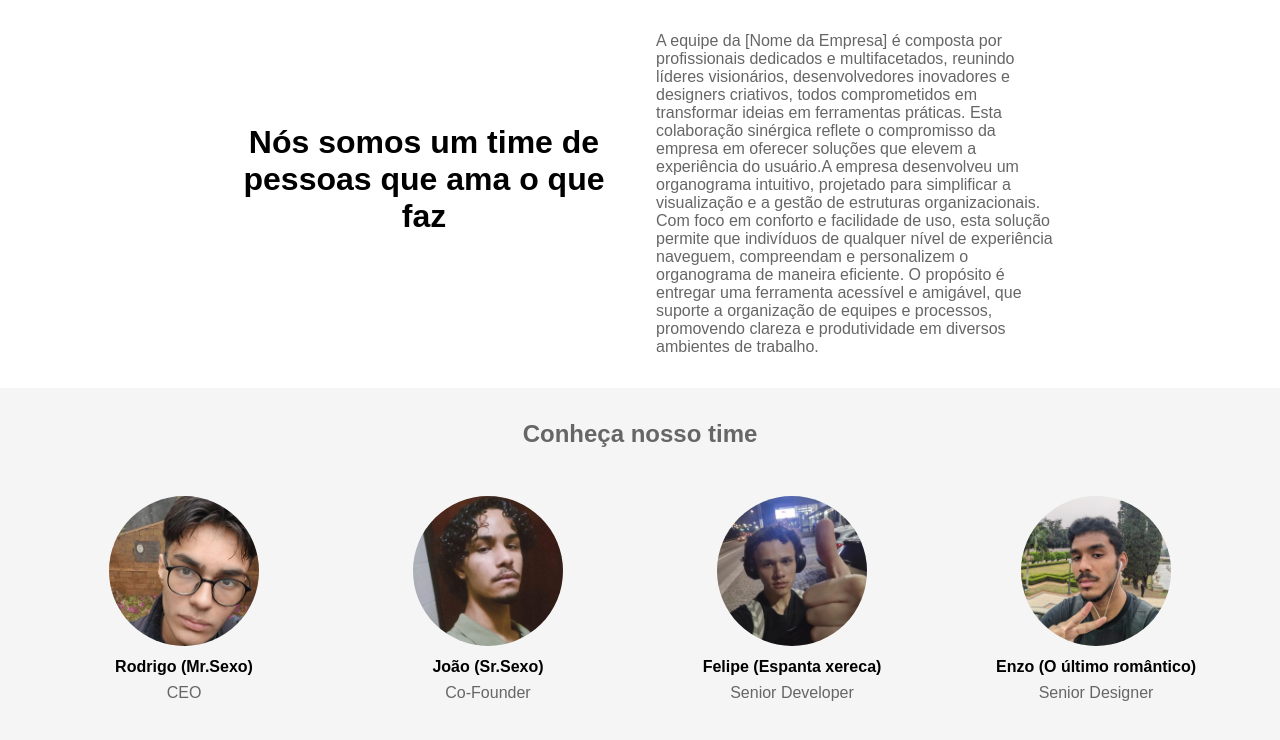
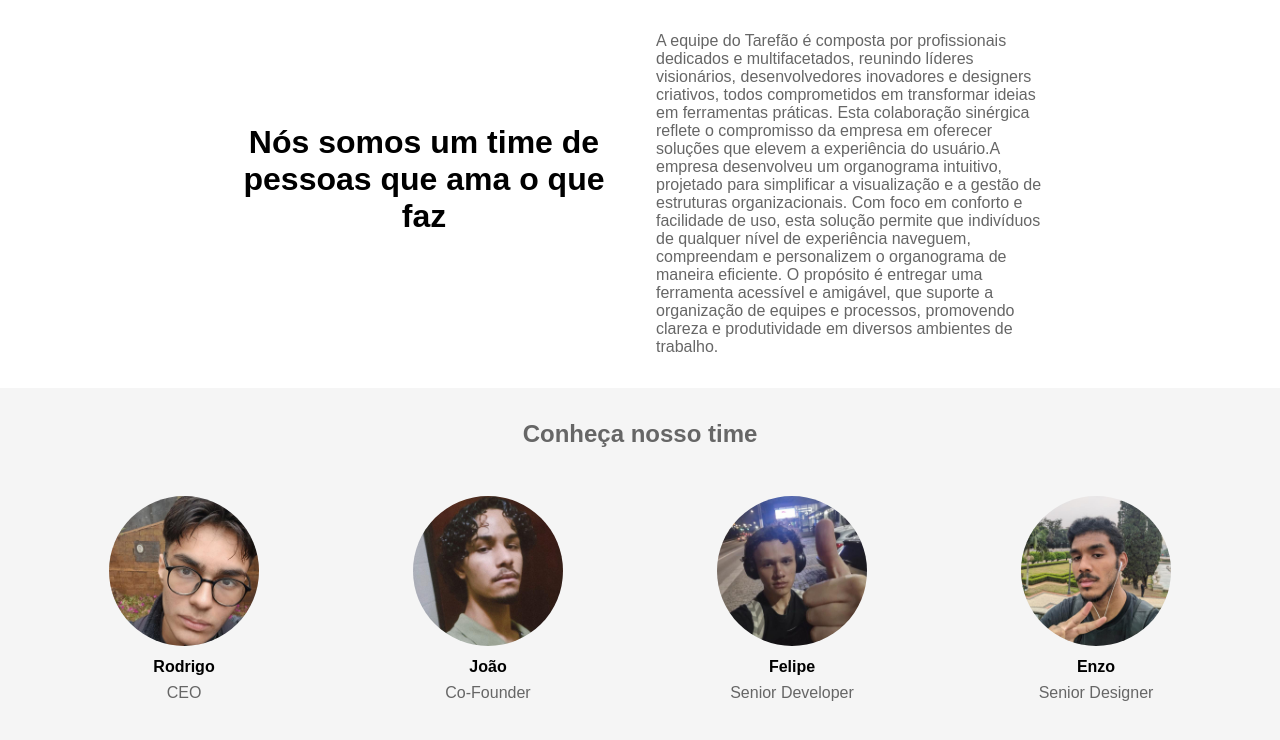
Before and after one commit to RgoSL/Projeto-Venturus-, a React (Vite) app: page /sobrenos in a window 1280 px wide. Shown: the top 740 px of the page. Built offline with nearby package versions, Linux system fonts and the light colour scheme.

Commit message:
Subindo modificações dentro arquivo SobreNos.jsx, especificamente voltada para o front-end

```diff
--- a/src/components/SobreNos/SobreNos.jsx
+++ b/src/components/SobreNos/SobreNos.jsx
@@ -7,7 +7,7 @@ import Joao from './images/jp.jpeg'; // Importando a imagem
 const SobreNos = () => {
   const [isExpanded, setIsExpanded] = useState(false);
 
-  const fullText = "A equipe da [Nome da Empresa] é composta por profissionais dedicados e multifacetados, reunindo líderes visionários, desenvolvedores inovadores e designers criativos, todos comprometidos em transformar ideias em ferramentas práticas. Esta colaboração sinérgica reflete o compromisso da empresa em oferecer soluções que elevem a experiência do usuário.A empresa desenvolveu um organograma intuitivo, projetado para simplificar a visualização e a gestão de estruturas organizacionais. Com foco em conforto e facilidade de uso, esta solução permite que indivíduos de qualquer nível de experiência naveguem, compreendam e personalizem o organograma de maneira eficiente. O propósito é entregar uma ferramenta acessível e amigável, que suporte a organização de equipes e processos, promovendo clareza e produtividade em diversos ambientes de trabalho.";
+  const fullText = "A equipe do Tarefão é composta por profissionais dedicados e multifacetados, reunindo líderes visionários, desenvolvedores inovadores e designers criativos, todos comprometidos em transformar ideias em ferramentas práticas. Esta colaboração sinérgica reflete o compromisso da empresa em oferecer soluções que elevem a experiência do usuário.A empresa desenvolveu um organograma intuitivo, projetado para simplificar a visualização e a gestão de estruturas organizacionais. Com foco em conforto e facilidade de uso, esta solução permite que indivíduos de qualquer nível de experiência naveguem, compreendam e personalizem o organograma de maneira eficiente. O propósito é entregar uma ferramenta acessível e amigável, que suporte a organização de equipes e processos, promovendo clareza e produtividade em diversos ambientes de trabalho.";
   const previewText = fullText.split(' ').slice(0, 10).join(' ') + '...'; // Mostra as primeiras 10 palavras
 
   return (
@@ -50,22 +50,22 @@ const SobreNos = () => {
         <div style={{ display: 'flex', justifyContent: 'space-around', maxWidth: '100%', margin: '0 auto', flexWrap: 'wrap' }}>
           <div style={{ margin: '1rem', textAlign: 'center', flex: '1 1 150px' }}>
             <img src={Rodrigo} alt="Rodrigo" style={{ width: '150px', height: '150px', borderRadius: '50%' }} />
-            <h4 style={{ color: '#000', margin: '0.5rem 0' }}>Rodrigo (Mr.Sexo)</h4>
+            <h4 style={{ color: '#000', margin: '0.5rem 0' }}>Rodrigo</h4>
             <p style={{ color: '#666', margin: 0 }}>CEO</p>
           </div>
           <div style={{ margin: '1rem', textAlign: 'center', flex: '1 1 150px' }}>
             <img src={Joao} alt="João" style={{ width: '150px', height: '150px', borderRadius: '50%' }} />
-            <h4 style={{ color: '#000', margin: '0.5rem 0' }}>João (Sr.Sexo)</h4>
+            <h4 style={{ color: '#000', margin: '0.5rem 0' }}>João</h4>
             <p style={{ color: '#666', margin: 0 }}>Co-Founder</p>
           </div>
           <div style={{ margin: '1rem', textAlign: 'center', flex: '1 1 150px' }}>
             <img src={Felipe} alt="Felipe" style={{ width: '150px', height: '150px', borderRadius: '50%' }} />
-            <h4 style={{ color: '#000', margin: '0.5rem 0' }}>Felipe (Espanta xereca)</h4>
+            <h4 style={{ color: '#000', margin: '0.5rem 0' }}>Felipe</h4>
             <p style={{ color: '#666', margin: 0 }}>Senior Developer</p>
           </div>
           <div style={{ margin: '1rem', textAlign: 'center', flex: '1 1 150px' }}>
             <img src={EnzoCostaPaz} alt="Enzo" style={{ width: '150px', height: '150px', borderRadius: '50%' }} />
-            <h4 style={{ color: '#000', margin: '0.5rem 0' }}>Enzo (O último romântico)</h4>
+            <h4 style={{ color: '#000', margin: '0.5rem 0' }}>Enzo</h4>
             <p style={{ color: '#666', margin: 0 }}>Senior Designer</p>
           </div>
         </div>
```
